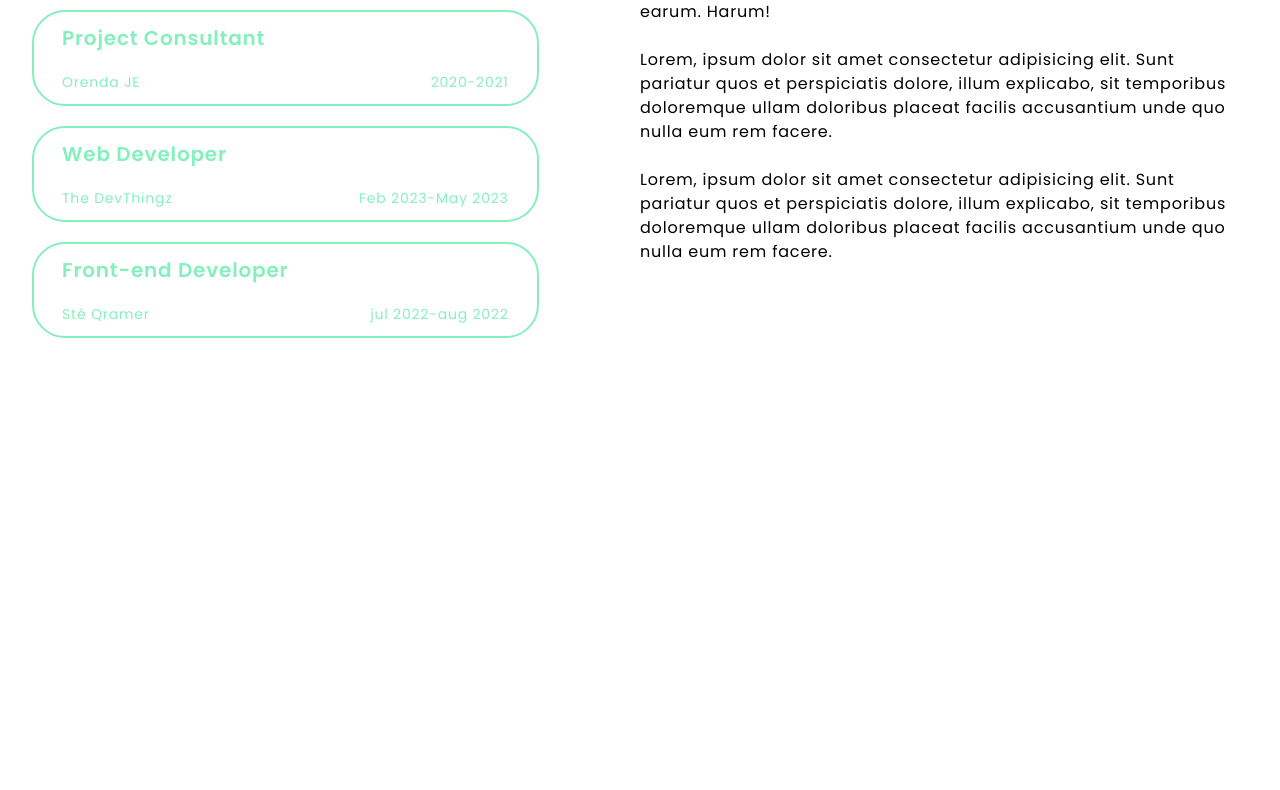
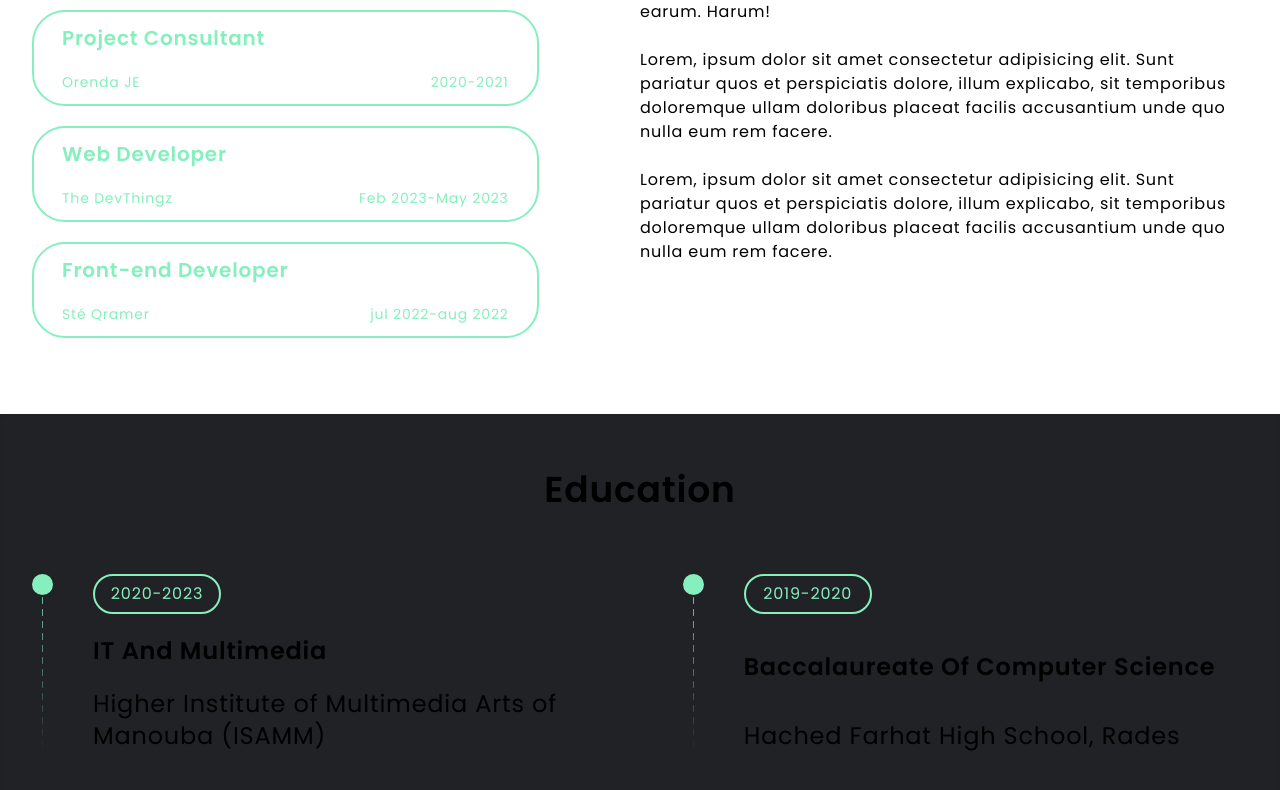
Before and after one commit to ayoub-jouini/Portfolio, a Next.js app: page / in a window 1280 px wide. Shown: the part 1624-2414 px from the top of the page. Before the commit the page ends 2038 px from the top, so only its background shows below. Built offline with nearby package versions, Linux system fonts and the light colour scheme.

Commit message:
education

```diff
--- a/src/app/page.tsx
+++ b/src/app/page.tsx
@@ -2,6 +2,7 @@ import CallToAction from "../components/callToAction/CallToAction";
 import Header from "../components/header/Header";
 import Skills from "../components/skills/Skills";
 import Experience from "../components/experience/Experience";
+import Education from "../components/education/Education";
 
 export default function Home() {
   return (
@@ -10,6 +11,7 @@ export default function Home() {
       <CallToAction />
       <Skills />
       <Experience />
+      <Education />
     </main>
   );
 }
--- /dev/null
+++ b/src/components/education/Education.tsx
@@ -0,0 +1,37 @@
+interface Props {}
+
+const Education: React.FC<Props> = () => {
+  return (
+    <div className="w-full bg-primary3 shadow-inner py-14">
+      <h2 className="mb-16 text-center font-semibold text-4xl">Education</h2>
+      <div className="px-4 md:px-8 mx-auto lg:max-w-7xl grid grid-cols-2 justify-items-center gap-5">
+        <div className="flex">
+          <img className="mr-10" alt="education" src="/icons/education.svg" />
+          <div className="flex flex-col justify-between">
+            <div className="border-2 border-secondary rounded-[24px] h-10 w-32 flex items-center justify-center text-secondary text-base">
+              <p>2020-2023</p>
+            </div>
+            <h3 className="text-2xl font-semibold">IT And Multimedia</h3>
+            <h4 className="text-2xl">
+              Higher Institute of Multimedia Arts of Manouba (ISAMM)
+            </h4>
+          </div>
+        </div>
+        <div className="flex">
+          <img className="mr-10" alt="education" src="/icons/education.svg" />
+          <div className="flex flex-col justify-between">
+            <div className="border-2 border-secondary rounded-[24px] h-10 w-32 flex items-center justify-center text-secondary text-base">
+              <p>2019-2020</p>
+            </div>
+            <h3 className="text-2xl font-semibold">
+              Baccalaureate Of Computer Science
+            </h3>
+            <h4 className="text-2xl">Hached Farhat High School, Rades</h4>
+          </div>
+        </div>
+      </div>
+    </div>
+  );
+};
+
+export default Education;
```
